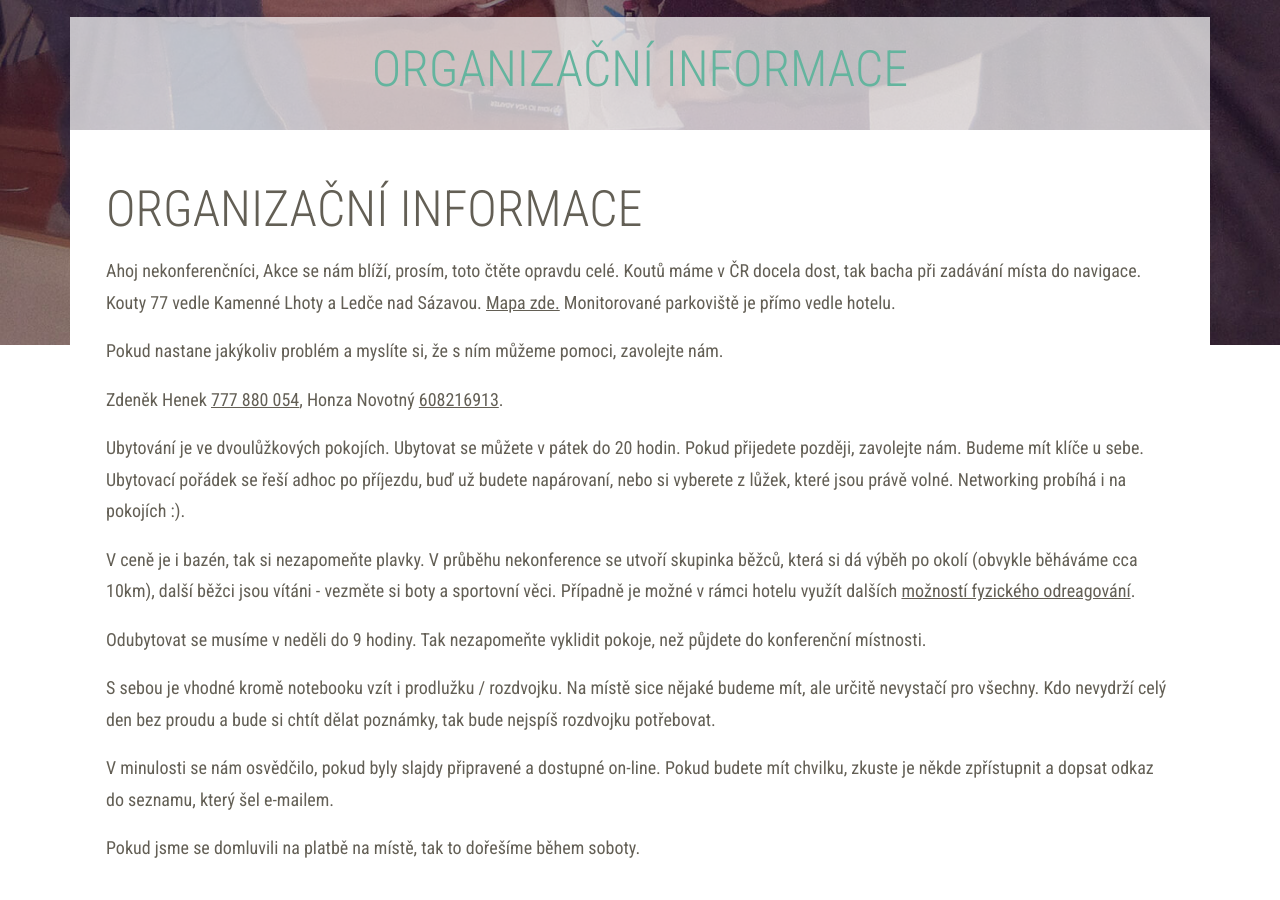
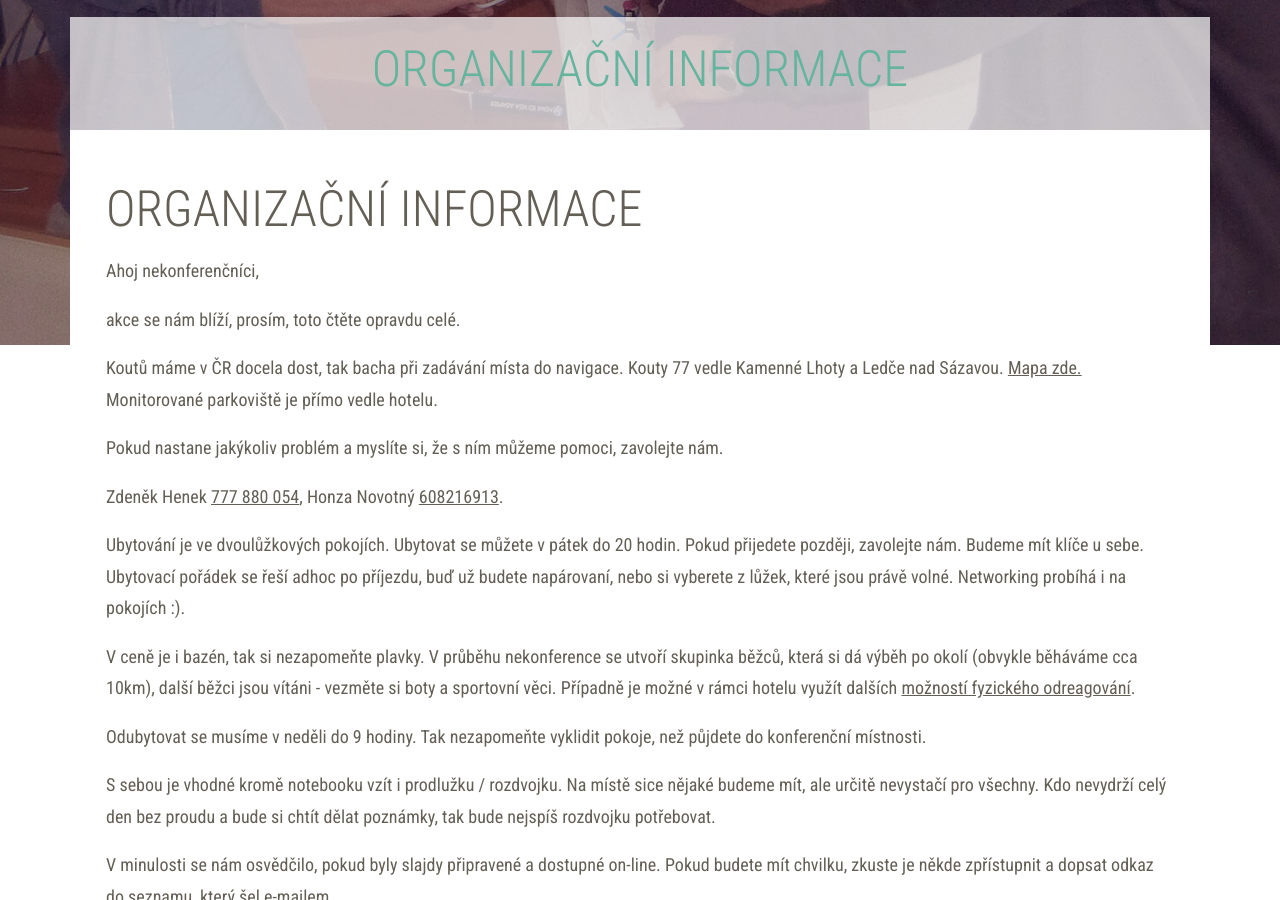
Before and after one commit to novoj/jOpenSpace, a Jekyll site: the page built from organization-info.md, in a window 1280 px wide and 900 px high, scrolled down 457 px. Built offline with Jekyll 4.4.1, drawn with Linux system fonts in a browser that asks for light colours; our own code applies the rules of GitHub Pages for plain Markdown files.

```diff
--- a/organization-info.md
+++ b/organization-info.md
@@ -1,7 +1,9 @@
 ## Organizační informace
 
 Ahoj nekonferenčníci,
-Akce se nám blíží, prosím, toto čtěte opravdu celé.
+
+akce se nám blíží, prosím, toto čtěte opravdu celé.
+
 Koutů máme v ČR docela dost, tak bacha při zadávání místa do navigace. Kouty 77 vedle Kamenné Lhoty a Ledče nad
 	Sázavou. [Mapa zde.](https://en.mapy.cz/s/36d0H") Monitorované parkoviště je přímo vedle hotelu.
 
```
